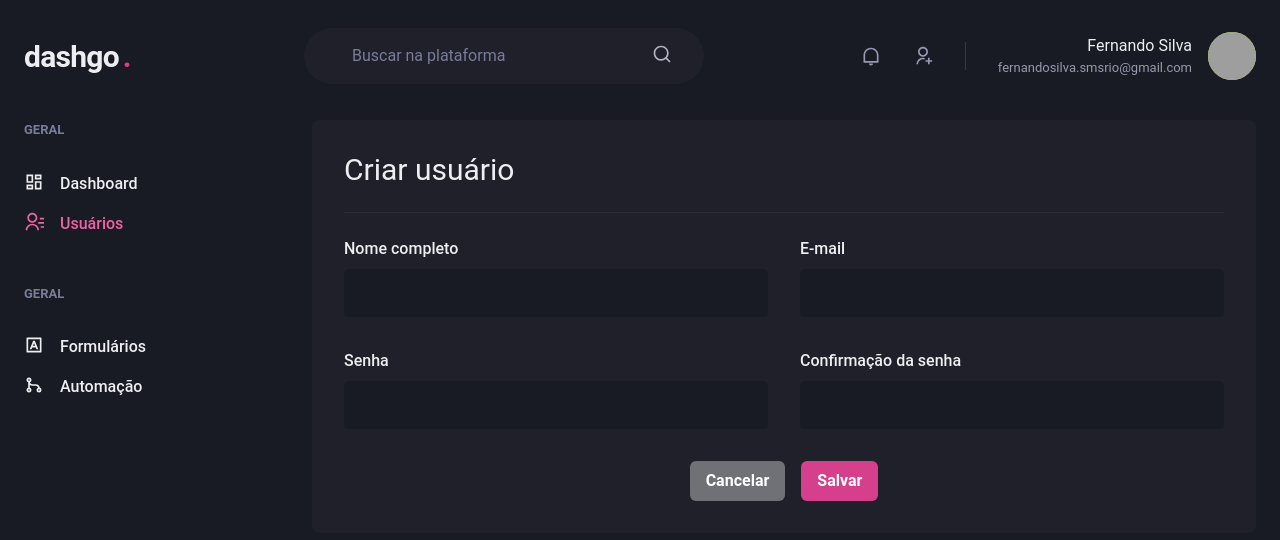
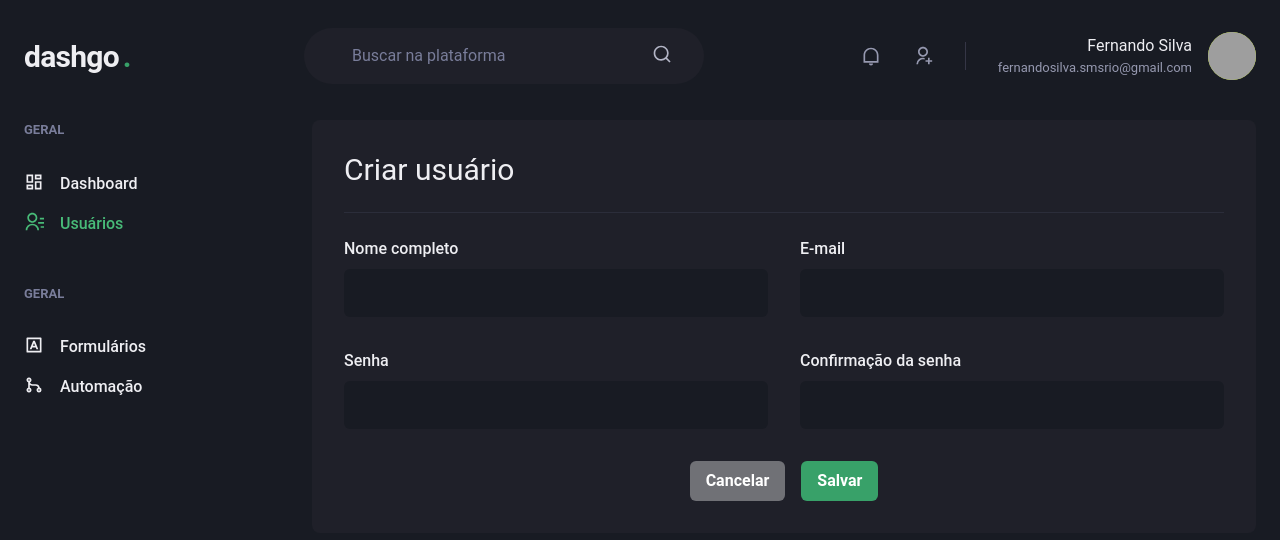
Before and after one commit to yarnando/dashboard, a Next.js app: page /users/create in a window 1280 px wide. Shown: the top 540 px of the page. Built offline with nearby package versions, Linux system fonts and the light colour scheme; grey boxes are pictures that could not be loaded; what miragejs would draw is missing.

Commit message:
style: theme change

```diff
--- a/src/components/ActiveLink.tsx
+++ b/src/components/ActiveLink.tsx
@@ -33,7 +33,7 @@ export default function ActiveLink({
     return (
         <Link {...rest}>
             {cloneElement(children, {
-                color: isActive ? 'pink.400' : 'gray.50'
+                color: isActive ? 'green.400' : 'gray.50'
             })}
         </Link>
     )
--- a/src/components/Form/Input.tsx
+++ b/src/components/Form/Input.tsx
@@ -27,7 +27,7 @@ const InputBase: ForwardRefRenderFunction<HTMLInputElement, InputProps> = ({ nam
             <ChakraInput
                 id={name}
                 name={name}
-                focusBorderColor="pink.500"
+                focusBorderColor="green.500"
                 bgColor="gray.900"
                 variant="filled"
                 _hover={{
--- a/src/components/Header/Logo.Tsx
+++ b/src/components/Header/Logo.Tsx
@@ -12,7 +12,7 @@ export default function Logo() {
             <Text
                 as="span"
                 ml={1}
-                color="pink.500"
+                color="green.500"
             >.</Text>
         </Text>
     )
--- a/src/components/Pagination/PaginationItem.tsx
+++ b/src/components/Pagination/PaginationItem.tsx
@@ -13,10 +13,10 @@ export function PaginationItem({ isCurrent = false, number, onPageChange }: Pagi
                 size="sm"
                 fontSize="xs"
                 width="4"
-                colorScheme="pink"
+                colorScheme="green"
                 disabled
                 _disabled={{
-                    bg: 'pink.500',
+                    bg: 'green.500',
                     cursor: 'default',
                 }}
             >
--- a/src/pages/users/create.tsx
+++ b/src/pages/users/create.tsx
@@ -137,7 +137,7 @@ export default function CreateUser() {
                                     </Button>
                                 </Link>
                                     <Button
-                                        colorScheme="pink"
+                                        colorScheme="green"
                                         type="submit"
                                         isLoading={formState.isSubmitting}
                                     >
```
Also changed, not shown: src/pages/index.tsx (+5 -2 lines), src/pages/users/index.tsx (+4 -4 lines).
